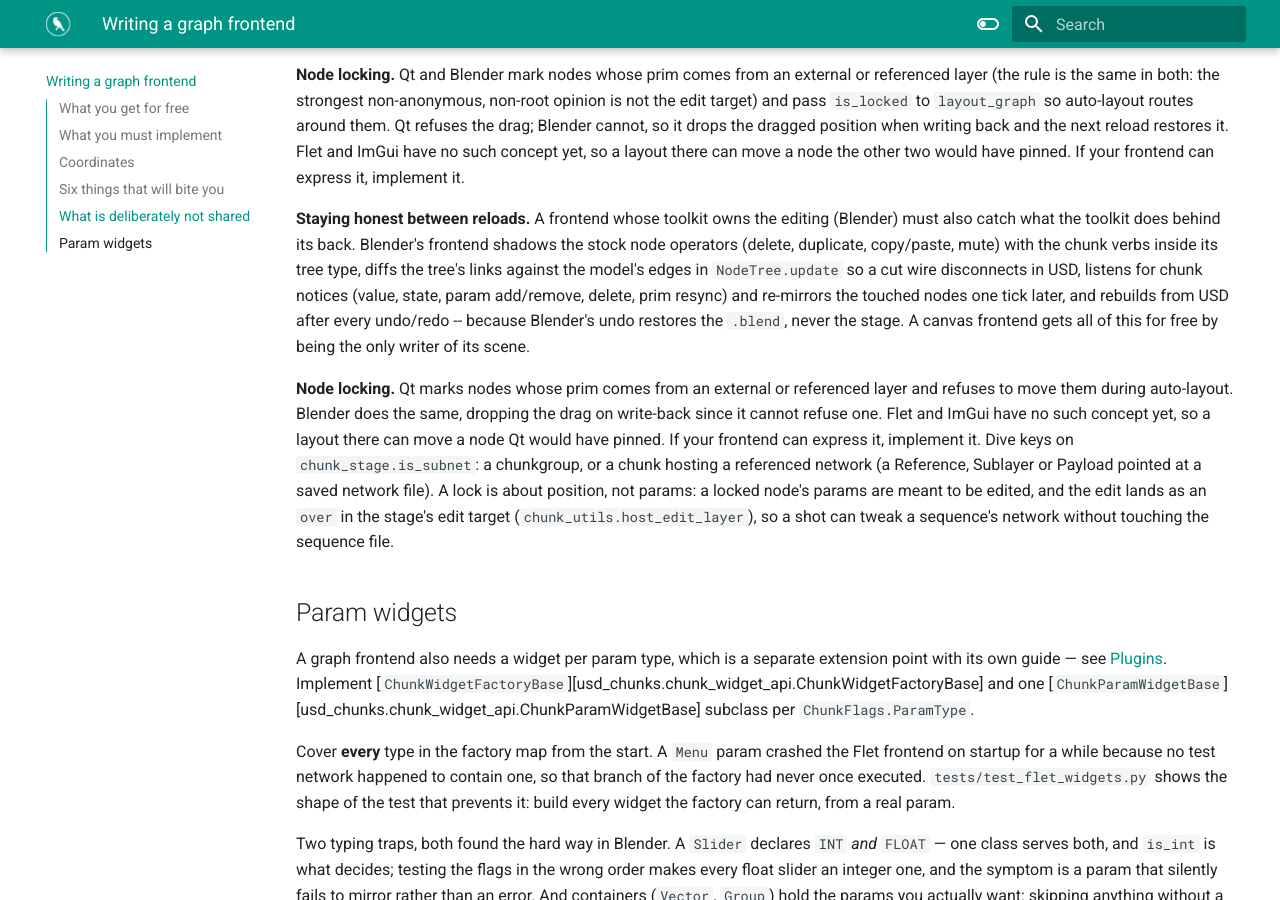
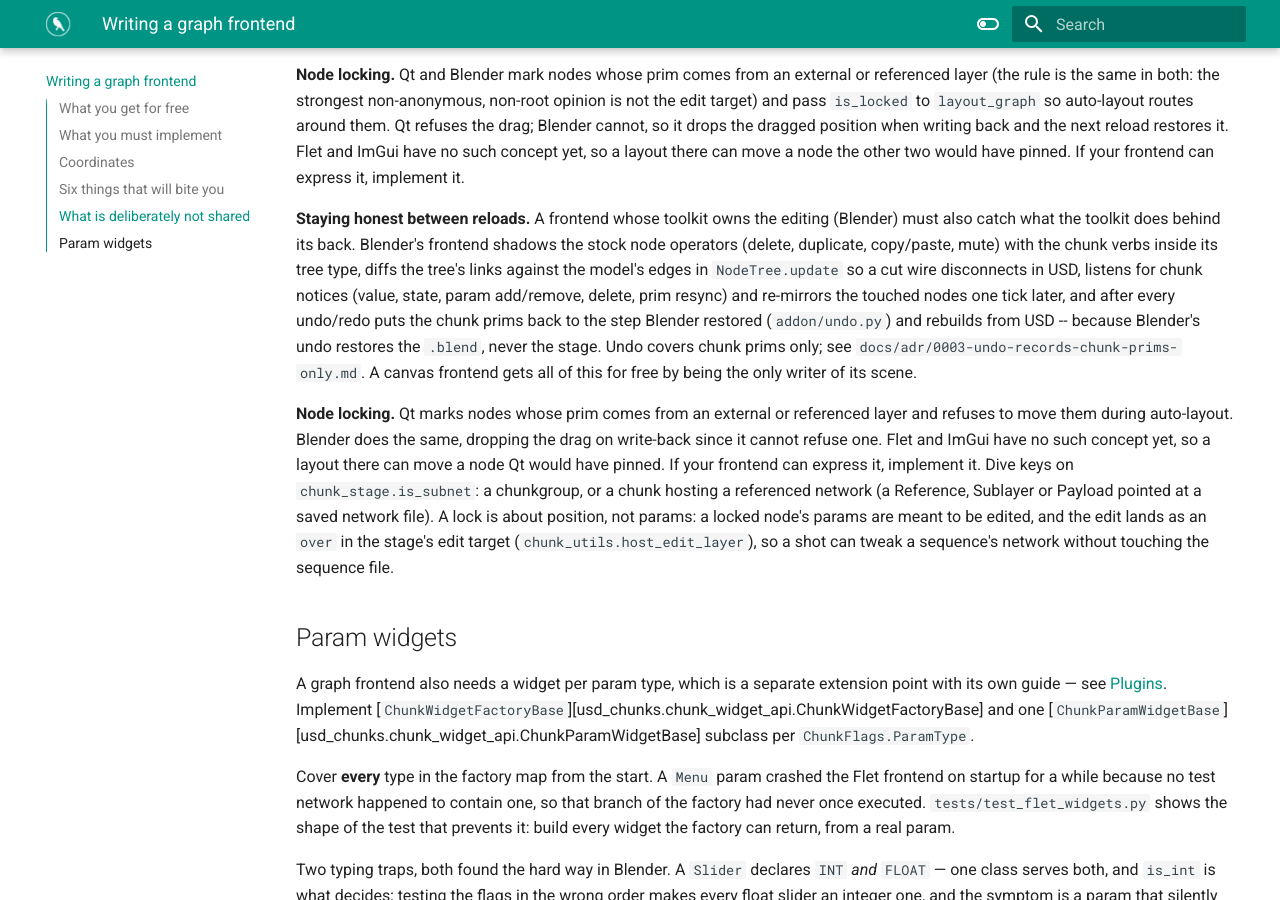
Before and after one commit to HuginStudios/usd_chunks, an MkDocs documentation site: the page built from docs/graph-frontends.md, in a window 1280 px wide and 900 px high, scrolled down 3748 px. Built offline with MkDocs 1.6.1 and Material for MkDocs 9.7.7, drawn with Linux system fonts in a browser that asks for light colours.

Commit message:
ADR 0003: undo records chunk prims only
States the boundary: chunk prims in the stage's local layers are
undone in pure Python on any host; edits outside chunks need the C++
usd-undo plugin or the host's own USD undo.

```diff
--- a/docs/graph-frontends.md
+++ b/docs/graph-frontends.md
@@ -177,9 +177,10 @@ must also catch what the toolkit does behind its back. Blender's frontend shadow
 stock node operators (delete, duplicate, copy/paste, mute) with the chunk verbs inside its
 tree type, diffs the tree's links against the model's edges in `NodeTree.update` so a cut
 wire disconnects in USD, listens for chunk notices (value, state, param add/remove,
-delete, prim resync) and re-mirrors the touched nodes one tick later, and rebuilds from
-USD after every undo/redo -- because Blender's undo restores the `.blend`, never the
-stage. A canvas frontend gets all of this for free by being the only writer of its scene.
+delete, prim resync) and re-mirrors the touched nodes one tick later, and after every
+undo/redo puts the chunk prims back to the step Blender restored (`addon/undo.py`) and
+rebuilds from USD -- because Blender's undo restores the `.blend`, never the stage. Undo
+covers chunk prims only; see `docs/adr/0003-undo-records-chunk-prims-only.md`. A canvas frontend gets all of this for free by being the only writer of its scene.
 
 **Node locking.** Qt marks nodes whose prim comes from an external or referenced layer and
 refuses to move them during auto-layout. Blender does the same, dropping the drag on write-back since it cannot refuse one. Flet
```
Also changed, not shown: 1 other file.
